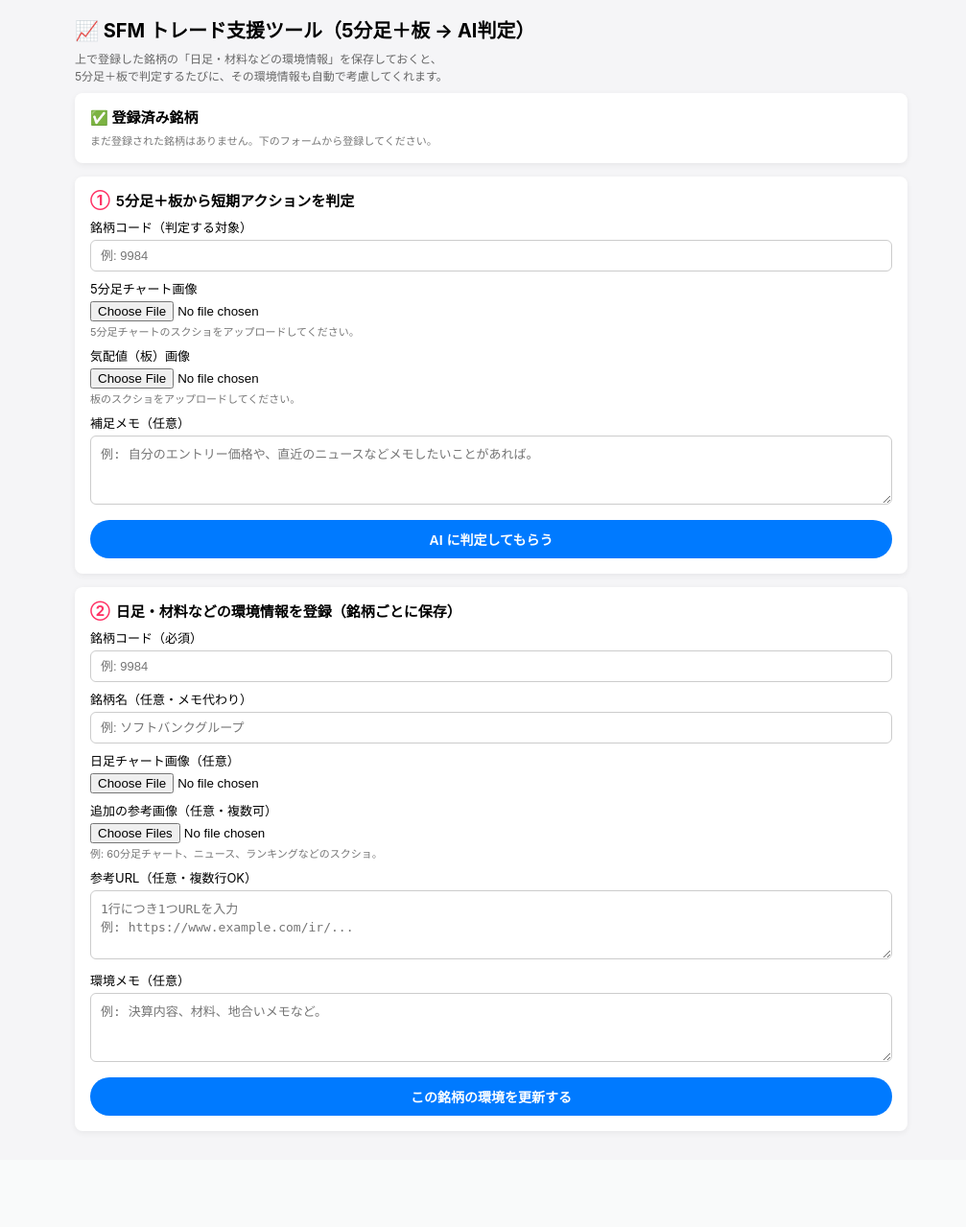
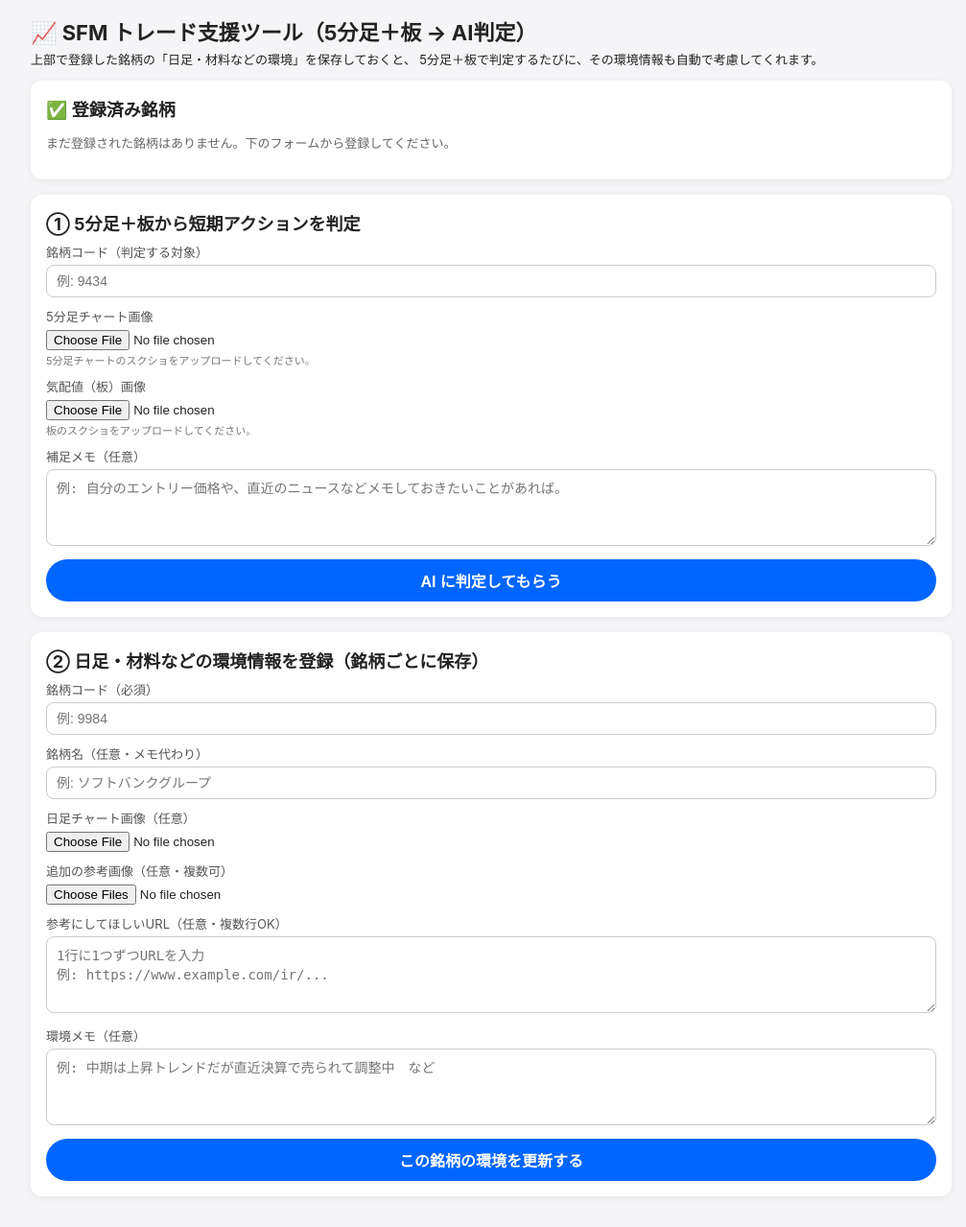
Before and after one commit to kurakirin-cyber/trade-app, a Flask app: page / in a window 1280 px wide. Shown: the whole page at 96% size, without its empty margins (128-1135 px from the left). Before the commit the page ends 1181 px from the top, so only its background shows below. Run offline with Flask 3, Linux system fonts and the light colour scheme.

Commit message:
Update index.html

```diff
--- a/trade-app/templates/index.html
+++ b/trade-app/templates/index.html
@@ -1,290 +1,240 @@
-<!DOCTYPE html>
+<!doctype html>
 <html lang="ja">
 <head>
-  <meta charset="UTF-8" />
+  <meta charset="UTF-8">
   <title>SFM トレード支援ツール（5分足＋板 → AI判定）</title>
-  <meta name="viewport" content="width=device-width, initial-scale=1" />
+  <meta name="viewport" content="width=device-width, initial-scale=1">
   <style>
-    * { box-sizing: border-box; }
     body {
-      font-family: -apple-system, BlinkMacSystemFont, "Helvetica Neue",
-        "Segoe UI", sans-serif;
-      background: #f5f5f7;
+      font-family: -apple-system, BlinkMacSystemFont, "Segoe UI", sans-serif;
       margin: 0;
       padding: 0;
+      background: #f5f5f7;
+      color: #222;
     }
-    .wrapper {
-      max-width: 900px;
+    .page {
+      max-width: 960px;
       margin: 0 auto;
       padding: 16px;
     }
     h1 {
-      font-size: 20px;
+      font-size: 22px;
+      margin: 0 0 4px;
+    }
+    h2 {
+      font-size: 18px;
       margin: 0 0 8px;
-    }
-    .sub {
-      font-size: 12px;
-      color: #666;
-      line-height: 1.5;
-      margin-bottom: 8px;
-    }
-    .alert {
-      padding: 10px 12px;
-      border-radius: 6px;
-      margin-bottom: 10px;
-      font-size: 13px;
-    }
-    .alert-error {
-      background: #ffe4e4;
-      color: #b00020;
-    }
-    .alert-ok {
-      background: #e0f4ff;
-      color: #00509e;
     }
     .card {
       background: #fff;
-      border-radius: 8px;
-      box-shadow: 0 2px 6px rgba(0,0,0,0.06);
-      padding: 14px 16px 16px;
-      margin-bottom: 14px;
+      border-radius: 12px;
+      padding: 16px;
+      margin-bottom: 16px;
+      box-shadow: 0 2px 8px rgba(0,0,0,0.06);
     }
-    .card-title {
-      font-size: 15px;
-      font-weight: 600;
-      margin-bottom: 6px;
-      display: flex;
-      align-items: center;
-      gap: 6px;
-    }
-    .card-title span.idx {
-      font-weight: 700;
-      color: #ff3366;
-    }
-    label {
+    .label {
       font-size: 13px;
+      color: #555;
+      margin-bottom: 4px;
       display: block;
-      margin: 8px 0 4px;
     }
     input[type="text"],
     textarea {
       width: 100%;
+      box-sizing: border-box;
       padding: 8px 10px;
-      border-radius: 6px;
+      border-radius: 8px;
       border: 1px solid #ccc;
+      font-size: 14px;
+    }
+    textarea {
+      min-height: 80px;
+      resize: vertical;
+    }
+    .input-row {
+      margin-bottom: 10px;
+    }
+    .btn-primary {
+      display: block;
+      width: 100%;
+      padding: 10px;
+      border-radius: 999px;
+      border: none;
+      background: #0066ff;
+      color: #fff;
+      font-size: 16px;
+      font-weight: 600;
+    }
+    .btn-primary:active {
+      opacity: 0.85;
+    }
+    .alert {
+      padding: 10px 12px;
+      border-radius: 8px;
+      margin-bottom: 12px;
       font-size: 13px;
     }
-    textarea {
-      min-height: 72px;
-      resize: vertical;
+    .alert-error {
+      background: #ffe5e5;
+      color: #b00020;
     }
-    .hint {
+    .alert-info {
+      background: #e5f2ff;
+      color: #004a9f;
+    }
+    .badge {
+      display: inline-block;
+      padding: 2px 6px;
+      border-radius: 999px;
       font-size: 11px;
-      color: #777;
-      margin-top: 2px;
+      background: #eee;
+      margin-left: 4px;
     }
-    .file-row {
-      display: flex;
-      gap: 8px;
-      align-items: center;
-      margin-top: 4px;
+    .symbol-list {
+      list-style: none;
+      padding-left: 0;
+      margin: 6px 0 0;
+      font-size: 13px;
     }
-    .btn {
-      display: inline-flex;
-      justify-content: center;
-      align-items: center;
-      padding: 10px 16px;
-      border-radius: 999px;
-      border: none;
-      font-size: 14px;
-      font-weight: 600;
-      cursor: pointer;
-      text-decoration: none;
-      white-space: nowrap;
-    }
-    .btn-main {
-      background: #007aff;
-      color: #fff;
-      width: 100%;
-    }
-    .btn-sub {
-      background: #eee;
-      color: #333;
-      font-size: 12px;
-      padding: 4px 10px;
-      border-radius: 999px;
-    }
-    .symbol-pill {
-      display: inline-flex;
-      align-items: center;
-      padding: 5px 9px;
-      border-radius: 999px;
-      background: #f1f3f5;
-      font-size: 12px;
-      margin: 3px 4px 0 0;
-      text-decoration: none;
-      color: #333;
-    }
-    .symbol-pill span.code {
-      font-weight: 600;
-      margin-right: 4px;
+    .symbol-list li {
+      padding: 2px 0;
     }
     .result-box {
-      border-radius: 8px;
-      padding: 10px 12px;
-      background: #f0fbf2;
-      border: 1px solid #a8e4b8;
-      font-size: 13px;
-      margin-top: 8px;
-    }
-    .result-box strong {
-      font-size: 15px;
+      white-space: pre-wrap;
+      font-size: 14px;
+      line-height: 1.5;
     }
   </style>
 </head>
 <body>
-  <div class="wrapper">
+<div class="page">
+
   <h1>📈 SFM トレード支援ツール（5分足＋板 → AI判定）</h1>
-    <div class="sub">
-      上で登録した銘柄の「日足・材料などの環境情報」を保存しておくと、<br />
+  <p style="font-size:13px; margin-top:4px;">
+    上部で登録した銘柄の「日足・材料などの環境」を保存しておくと、
     5分足＋板で判定するたびに、その環境情報も自動で考慮してくれます。
-    </div>
+  </p>
 
   {% if error %}
     <div class="alert alert-error">{{ error }}</div>
   {% endif %}
   {% if env_message %}
-    <div class="alert alert-ok">{{ env_message }}</div>
+    <div class="alert alert-info">{{ env_message }}</div>
   {% endif %}
 
   <!-- 登録済み銘柄 -->
   <div class="card">
-      <div class="card-title">
-        ✅ 登録済み銘柄
-      </div>
-      {% if registered_list %}
-        <div class="hint">銘柄をタップすると、その銘柄コードがフォームに入ります。</div>
-        <div>
-          {% for s in registered_list %}
-          <a class="symbol-pill" href="/?code={{ s.code }}">
-            <span class="code">{{ s.code }}</span>
-            <span>{{ s.name }}</span>
-          </a>
+    <h2>✅ 登録済み銘柄</h2>
+    {% if contexts %}
+      <ul class="symbol-list">
+        {% for sym, ctx in contexts.items() %}
+          <li>
+            <strong>{{ sym }}</strong>
+            {% if ctx.name %}（{{ ctx.name }}）{% endif %}
+            {% if ctx.summary %}
+              <span class="badge">環境メモあり</span>
+            {% endif %}
+          </li>
         {% endfor %}
-        </div>
+      </ul>
+      <p style="font-size:12px; color:#666; margin-top:6px;">
+        ※ 登録済みの銘柄コードを下のフォームに入力すると、その銘柄の環境を加味して判定します。
+      </p>
     {% else %}
-        <div class="hint">まだ登録された銘柄はありません。下のフォームから登録してください。</div>
+      <p style="font-size:13px; color:#666;">まだ登録された銘柄はありません。下のフォームから登録してください。</p>
     {% endif %}
   </div>
 
-    <!-- ① 判定フォーム -->
+  <!-- ① 5分足＋板から短期アクションを判定 -->
   <div class="card">
-      <div class="card-title">
-        <span class="idx">①</span> 5分足＋板から短期アクションを判定
+    <h2>① 5分足＋板から短期アクションを判定</h2>
+
+    <form method="post" enctype="multipart/form-data">
+      <input type="hidden" name="form_type" value="judge">
+
+      <div class="input-row">
+        <label class="label">銘柄コード（判定する対象）</label>
+        <input type="text" name="judge_symbol" placeholder="例: 9434" value="{{ judge_symbol }}">
       </div>
 
-      <form method="post" enctype="multipart/form-data">
-        <input type="hidden" name="form_type" value="judge" />
+      <div class="input-row">
+        <label class="label">5分足チャート画像</label>
+        <input type="file" name="chart_image" accept="image/*">
+        <div style="font-size:11px; color:#777; margin-top:2px;">
+          5分足チャートのスクショをアップロードしてください。
+        </div>
+      </div>
 
-        <label>銘柄コード（判定する対象）</label>
-        <input
-          type="text"
-          name="judge_symbol"
-          placeholder="例: 9984"
-          value="{{ selected_code }}"
-          inputmode="numeric"
-        />
+      <div class="input-row">
+        <label class="label">気配値（板）画像</label>
+        <input type="file" name="board_image" accept="image/*">
+        <div style="font-size:11px; color:#777; margin-top:2px;">
+          板のスクショをアップロードしてください。
+        </div>
+      </div>
 
-        <label>5分足チャート画像</label>
-        <div class="file-row">
-          <input type="file" name="chart_image" accept="image/*" />
+      <div class="input-row">
+        <label class="label">補足メモ（任意）</label>
+        <textarea name="judge_memo"
+          placeholder="例: 自分のエントリー価格や、直近のニュースなどメモしておきたいことがあれば。"></textarea>
       </div>
-        <div class="hint">5分足チャートのスクショをアップロードしてください。</div>
 
-        <label>気配値（板）画像</label>
-        <div class="file-row">
-          <input type="file" name="board_image" accept="image/*" />
-        </div>
-        <div class="hint">板のスクショをアップロードしてください。</div>
-
-        <label>補足メモ（任意）</label>
-        <textarea
-          name="judge_memo"
-          placeholder="例: 自分のエントリー価格や、直近のニュースなどメモしたいことがあれば。"
-        ></textarea>
-
-        <div style="margin-top: 12px;">
-          <button type="submit" class="btn btn-main">AI に判定してもらう</button>
-        </div>
+      <button type="submit" class="btn-primary">AI に判定してもらう</button>
     </form>
 
     {% if result %}
-      <div class="result-box">
-        <div><strong>判定結果（{{ result.symbol }}）</strong></div>
-        <div>アクション: <strong>{{ result.action }}</strong></div>
-        <div style="margin-top:4px;">理由: {{ result.reason }}</div>
-        {% if result.price_hint %}
-        <div style="margin-top:4px;">価格の目安: {{ result.price_hint }}</div>
-        {% endif %}
-      </div>
+      <hr style="margin:16px 0;">
+      <h3 style="font-size:16px; margin:0 0 6px;">📊 判定結果（{{ result.symbol }}）</h3>
+      <p style="font-size:13px; color:#555; margin:0 0 8px;">
+        AI によるざっくり解説です。最終判断はご自身でお願いします。
+      </p>
+      <div class="result-box">{{ result.full_text }}</div>
     {% endif %}
   </div>
 
-    <!-- ② 環境登録フォーム -->
+  <!-- ② 日足・材料などの環境情報を登録（銘柄ごとに保存） -->
   <div class="card">
-      <div class="card-title">
-        <span class="idx">②</span> 日足・材料などの環境情報を登録（銘柄ごとに保存）
+    <h2>② 日足・材料などの環境情報を登録（銘柄ごとに保存）</h2>
+
+    <form method="post" enctype="multipart/form-data">
+      <input type="hidden" name="form_type" value="env">
+
+      <div class="input-row">
+        <label class="label">銘柄コード（必須）</label>
+        <input type="text" name="env_symbol" placeholder="例: 9984" value="{{ env_symbol }}">
       </div>
 
-      <form method="post" enctype="multipart/form-data">
-        <input type="hidden" name="form_type" value="env" />
-
-        <label>銘柄コード（必須）</label>
-        <input
-          type="text"
-          name="env_symbol"
-          placeholder="例: 9984"
-          value="{{ selected_code }}"
-          inputmode="numeric"
-        />
-
-        <label>銘柄名（任意・メモ代わり）</label>
-        <input
-          type="text"
-          name="env_name"
-          placeholder="例: ソフトバンクグループ"
-        />
-
-        <label>日足チャート画像（任意）</label>
-        <div class="file-row">
-          <input type="file" name="daily_image" accept="image/*" />
+      <div class="input-row">
+        <label class="label">銘柄名（任意・メモ代わり）</label>
+        <input type="text" name="env_name" placeholder="例: ソフトバンクグループ">
       </div>
 
-        <label>追加の参考画像（任意・複数可）</label>
-        <div class="file-row">
-          <input type="file" name="extra_images" accept="image/*" multiple />
+      <div class="input-row">
+        <label class="label">日足チャート画像（任意）</label>
+        <input type="file" name="daily_image" accept="image/*">
       </div>
-        <div class="hint">例: 60分足チャート、ニュース、ランキングなどのスクショ。</div>
 
-        <label>参考URL（任意・複数行OK）</label>
-        <textarea
-          name="env_urls"
-          placeholder="1行につき1つURLを入力&#10;例: https://www.example.com/ir/..."
-        ></textarea>
+      <div class="input-row">
+        <label class="label">追加の参考画像（任意・複数可）</label>
+        <input type="file" name="extra_images" accept="image/*" multiple>
+      </div>
 
-        <label>環境メモ（任意）</label>
-        <textarea
-          name="env_memo"
-          placeholder="例: 決算内容、材料、地合いメモなど。"
-        ></textarea>
+      <div class="input-row">
+        <label class="label">参考にしてほしいURL（任意・複数行OK）</label>
+        <textarea name="env_urls"
+          placeholder="1行に1つずつURLを入力&#10;例: https://www.example.com/ir/..."></textarea>
+      </div>
 
-        <div style="margin-top: 12px;">
-          <button type="submit" class="btn btn-main">
-            この銘柄の環境を更新する
-          </button>
+      <div class="input-row">
+        <label class="label">環境メモ（任意）</label>
+        <textarea name="env_memo"
+          placeholder="例: 中期は上昇トレンドだが直近決算で売られて調整中　など"></textarea>
       </div>
+
+      <button type="submit" class="btn-primary">この銘柄の環境を更新する</button>
     </form>
   </div>
+
 </div>
 </body>
 </html>
```
Lines whose indentation alone changed are shown as unchanged.
